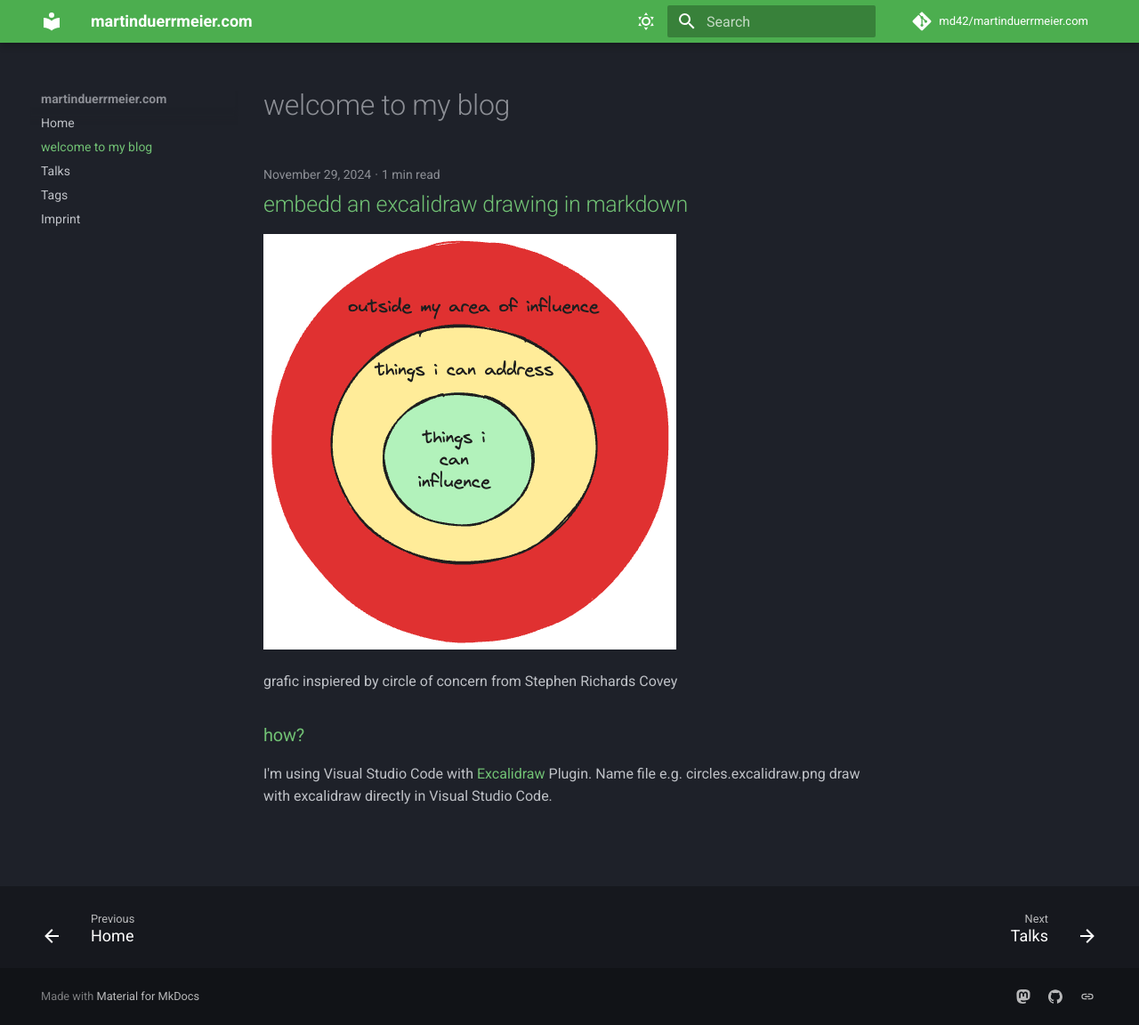
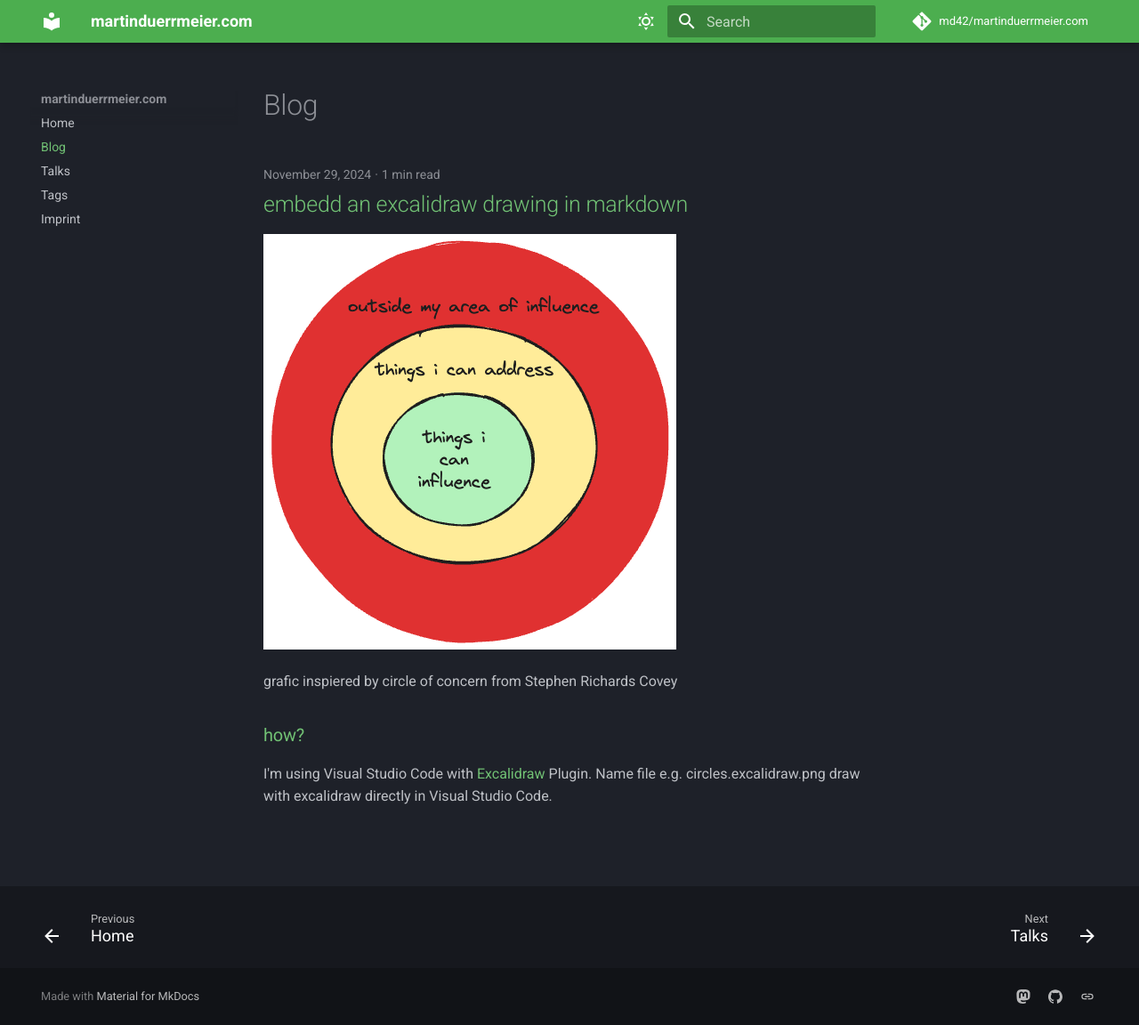
Before and after one commit to md42/martinduerrmeier.com, an MkDocs documentation site: the page built from docs/blog/index.md, in a window 1280 px wide and 1152 px high. Shown: the whole window at 89% size. Built offline with MkDocs 1.6.1 and Material for MkDocs 9.7.7, drawn with Linux system fonts in a browser that asks for light colours; comment, search, counter and statistics services are not loaded.

Commit message:
rename title

```diff
--- a/docs/blog/index.md
+++ b/docs/blog/index.md
@@ -1 +1 @@
-# welcome to my blog
+# Blog
```
